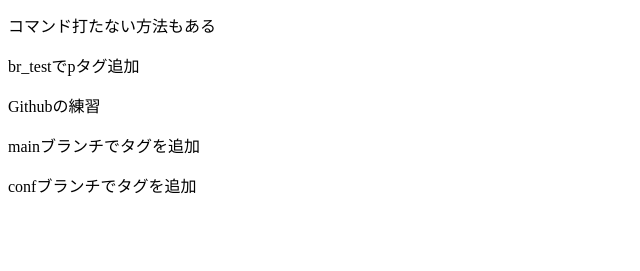
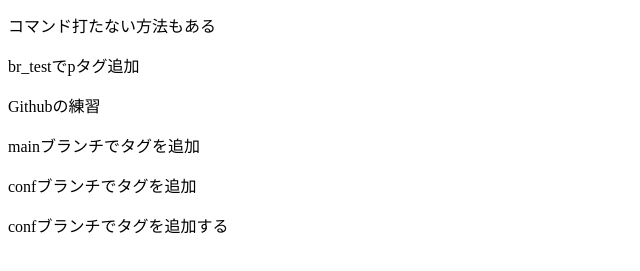
Before and after one commit to shunsogo/git1114, a plain HTML site: page index.html in a window 1280 px wide. Shown: the part 107-378 px from the top of the page, without its empty margins (0-640 px from the left). Drawn offline with Linux system fonts and the light colour scheme.

Commit message:
Githubでコンフリクトを起こす！

```diff
--- a/index.html
+++ b/index.html
@@ -14,6 +14,7 @@
     <p>Githubの練習</p>
     <p>mainブランチでタグを追加</p>
     <p>confブランチでタグを追加</p>
+    <p>confブランチでタグを追加する</p>
 
     <!-- gitとは: 分散型バージョン管理システム -->
     <!-- git init: 初期化(リポジトリを新規作成) -->
```
